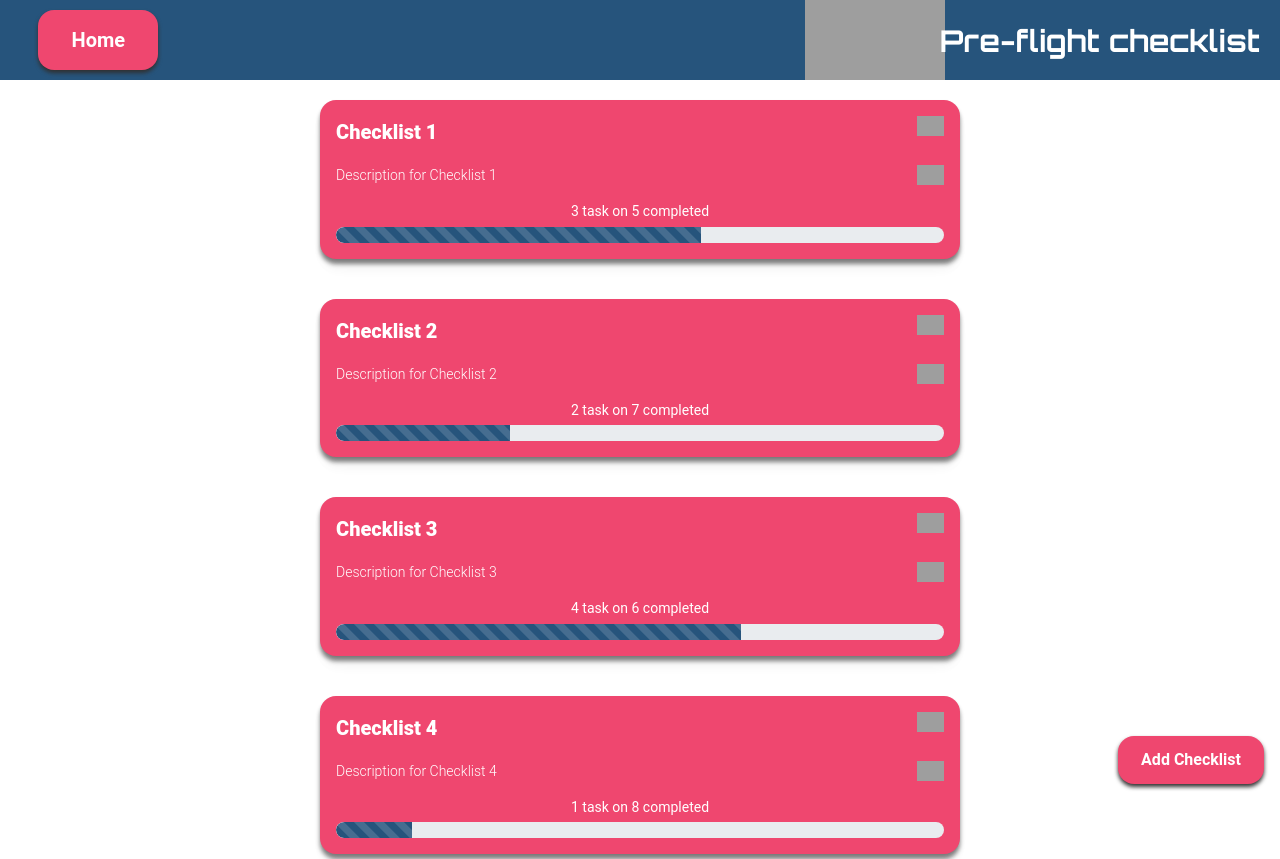
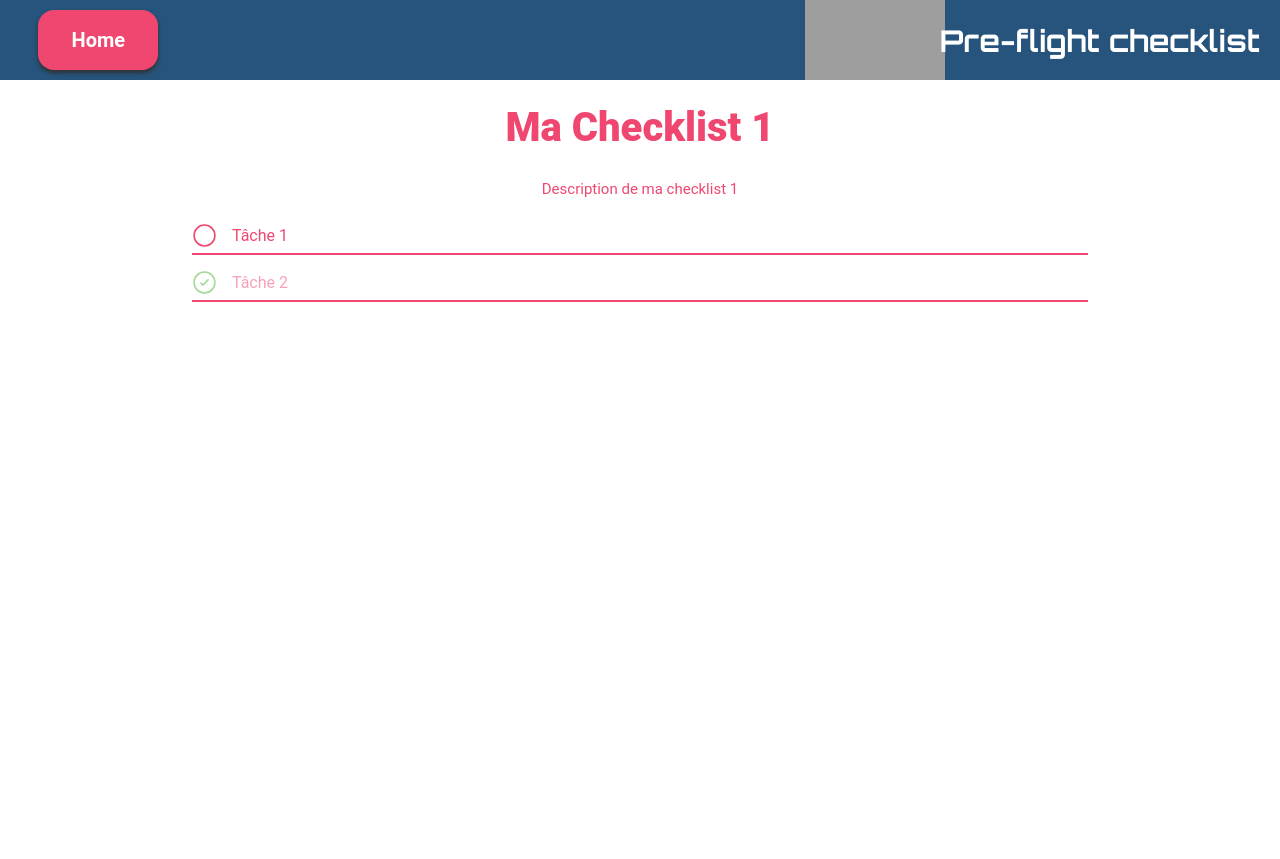
Before and after one commit to YanisBra/Checklist, a React (Vite) app: page /list/1 in a window 1280 px wide. Shown: the top 859 px of the page. Built offline with nearby package versions, Linux system fonts and the light colour scheme; grey boxes are pictures that could not be loaded.

Commit message:
Ajout des routes

```diff
--- a/package.json
+++ b/package.json
@@ -35,7 +35,7 @@
     "react": "^18.2.0",
     "react-bootstrap": "^2.9.1",
     "react-dom": "^18.2.0",
-    "react-router-dom": "^6.18.0",
+    "react-router-dom": "^6.20.0",
     "styled-components": "^6.1.1",
     "uniqid": "^5.4.0"
   },
--- a/src/App.jsx
+++ b/src/App.jsx
@@ -1,3 +1,4 @@
+import { NavLink, Routes, Route } from "react-router-dom";
 import Navbar2 from "./Checklist/Composants/Navbar2";
 import PageDashboard from "./Checklist/Dashboard/PageDashboard";
 import PageForm from "./Checklist/Form/PageForm";
@@ -7,9 +8,16 @@ function App() {
   return (
     <>
       <Navbar2 />
-      <PageDashboard />
-      <PageForm />
-      <PageList />
+      <div>
+        {/* <NavLink to="/">Dashboard</NavLink>{" "}
+        <NavLink to="/newForm">Form</NavLink> */}
+      </div>
+      <Routes>
+        <Route path="/" element={<PageDashboard />} />
+        <Route path="/form" element={<PageForm />} />
+        <Route path="/newForm" element={<PageForm />} />
+        <Route path="/list/:id" element={<PageList />} />
+      </Routes>
     </>
   );
 }
--- a/src/Checklist/Composants/Navbar2.jsx
+++ b/src/Checklist/Composants/Navbar2.jsx
@@ -2,6 +2,7 @@ import React from "react";
 import Navbar from "react-bootstrap/Navbar";
 import styled from "styled-components";
 import { Button } from "@mantine/core";
+import { Link } from "react-router-dom";
 
 const StyledNavbar = styled(Navbar)`
   position: fixed;
@@ -78,12 +79,19 @@ const StyledNavbar = styled(Navbar)`
 const Navbar2 = () => {
   return (
     <StyledNavbar>
-      <Button className="Home" radius="lg" variant="filled" size="xl">
+      <Button
+        className="Home"
+        radius="lg"
+        variant="filled"
+        size="xl"
+        href="youtube.com"
+      >
         Home
       </Button>
+
       <div className="Entreprise">
         <img src="./Images/Logo.png" alt="Logo" className="Logo" />
-        <a href="#" className="Pre-flight-checklist">
+        <a href="/" className="Pre-flight-checklist">
           Pre-flight checklist
         </a>
       </div>
--- a/src/Checklist/Dashboard/CardList.jsx
+++ b/src/Checklist/Dashboard/CardList.jsx
@@ -45,7 +45,7 @@ const StyledDiv = styled.div`
   }
 `;
 
-function CardList({ title, description, taskDone, nbTask }) {
+function CardList({ title, description, taskDone, nbTask, id }) {
   const pourcentage = (taskDone / nbTask) * 100;
 
   return (
@@ -55,8 +55,8 @@ function CardList({ title, description, taskDone, nbTask }) {
         shadow="sm"
         padding="xl"
         component="a"
-        href="https://www.youtube.com/watch?v=dQw4w9WgXcQ"
-        target="_blank"
+        href={`/list/${id}`}
+        // target="_blank"
         radius="lg"
       >
         <Text className="Title" fw={800} size="xl" mt="md" ta="left">
--- a/src/Checklist/Dashboard/PageDashboard.jsx
+++ b/src/Checklist/Dashboard/PageDashboard.jsx
@@ -1,54 +1,49 @@
+import React, { useState, useEffect } from "react";
 import CardList from "./CardList";
+import { Link } from "react-router-dom";
 import styled from "styled-components";
 import uniqid from "uniqid";
 import { Button } from "@mantine/core";
-
-//Tableau des chekclists
-const checklists = [
-  {
-    title: "Checklist 1",
-    description: "Description for Checklist 1",
-    taskDone: 3,
-    nbTask: 5,
-  },
-  {
-    title: "Checklist 2",
-    description: "Description for Checklist 2",
-    taskDone: 2,
-    nbTask: 7,
-  },
-  {
-    title: "Checklist 3",
-    description: "Description for Checklist 3",
-    taskDone: 4,
-    nbTask: 6,
-  },
-  {
-    title: "Checklist 4",
-    description: "Description for Checklist 4",
-    taskDone: 1,
-    nbTask: 8,
-  },
-  {
-    title: "Checklist 5",
-    description: "Description for Checklist 5",
-    taskDone: 5,
-    nbTask: 5,
-  },
-];
+import initialChecklistsData from "../Data/checklistsData";
 
 const PageDashboard = () => {
+  const [checklistsData, setChecklists] = useState(initialChecklistsData);
+
   return (
     <StyledDashboard>
       <ContainerDiv>
-        {checklists.map((list) => (
-          <CardList key={uniqid} {...list} />
+        {checklistsData.map(({ id, title, description, nbTask, taskDone }) => (
+          <CardList
+            key={id}
+            id={id}
+            title={title}
+            description={description}
+            nbTask={nbTask}
+            taskDone={taskDone}
+          />
         ))}
       </ContainerDiv>
-      <Button className="Button" variant="filled" size="md" radius="lg">
-        Add Checklist
-      </Button>
-      <button className="MobileButton">+</button>
+      {/* {checklistsData.map(({ title }) => (
+        <Link key={uniqid()} to={`/list/${uniqid()}`}>
+          <div>
+            <p>{title}</p>
+          </div>
+        </Link>
+      ))} */}
+      <Link to="/form">
+        <Button
+          className="Button"
+          variant="filled"
+          size="md"
+          radius="lg"
+          href="list"
+        >
+          Add Checklist
+        </Button>
+      </Link>
+      <Link to="/form">
+        <button className="MobileButton">+</button>
+      </Link>
     </StyledDashboard>
   );
 };
@@ -59,6 +54,10 @@ const ContainerDiv = styled.div`
   align-items: center;
   justify-content: center;
   margin-top: 10vh;
+
+  .link {
+    text-decoration: none;
+  }
 `;
 
 const StyledDashboard = styled.div`
--- /dev/null
+++ b/src/Checklist/Data/checklistsData.jsx
@@ -0,0 +1,59 @@
+const checklistsData = [
+  {
+    title: "Ma Checklist 1",
+    description: "Description de ma checklist 1",
+    taskDone: 3,
+    nbTask: 5,
+    id: 1,
+    tasks: [
+      { task: "Tâche 1", done: false },
+      { task: "Tâche 2", done: true },
+    ],
+  },
+  {
+    title: "Ma Checklist 2",
+    description: "Description de ma checklist 2",
+    taskDone: 8,
+    nbTask: 12,
+    id: 2,
+    tasks: [
+      { task: "Tâche 1", done: true },
+      { task: "Tâche 2", done: false },
+    ],
+  },
+  {
+    title: "Ma Checklist 3",
+    description: "Description de ma checklist 3",
+    taskDone: 0,
+    nbTask: 8,
+    id: 3,
+    tasks: [
+      { task: "Tâche 1", done: true },
+      { task: "Tâche 2", done: false },
+    ],
+  },
+  {
+    title: "Ma Checklist 4",
+    description: "Description de ma checklist 4",
+    taskDone: 2,
+    nbTask: 4,
+    id: 4,
+    tasks: [
+      { task: "Tâche 1", done: true },
+      { task: "Tâche 2", done: false },
+    ],
+  },
+  {
+    title: "Ma Checklist 5",
+    description: "Description de ma checklist 5",
+    taskDone: 5,
+    nbTask: 5,
+    id: 5,
+    tasks: [
+      { task: "Tâche 1", done: true },
+      { task: "Tâche 2", done: false },
+    ],
+  },
+];
+
+export default checklistsData;
--- a/src/Checklist/List/PageList.jsx
+++ b/src/Checklist/List/PageList.jsx
@@ -2,27 +2,23 @@ import styled from "styled-components";
 import uniqid from "uniqid";
 import Task from "./RedTask";
 import PropTypes from "prop-types";
+import checklistsData from "../Data/checklistsData";
+import { useParams } from "react-router-dom";
 
-const tasks = [
-  { task: "Task 1", value: false },
-  { task: "Task 2", value: false },
-  { task: "Task 3", value: false },
-  { task: "Task 4", value: false },
-  { task: "Task 5", value: false },
-  { task: "Task 6", value: true },
-  { task: "Task 7", value: true },
-];
+const PageList = () => {
+  const { id } = useParams();
+  const checklist = checklistsData.find((item) => item.id === parseInt(id));
 
-const PageList = ({ title, description }) => {
-  const sortedTasks = [...tasks].sort((a, b) => a.value - b.value);
+  // Tri des tâches par l'état "done"
+  const sortedTasks = [...checklist.tasks].sort((a, b) => a.done - b.done);
 
   return (
     <>
       <StyledList>
-        <h1>{title}</h1>
-        <h2>{description}</h2>
-        {sortedTasks.map((task) => (
-          <Task key={uniqid} {...task} />
+        <h1>{checklist.title}</h1>
+        <h2>{checklist.description}</h2>
+        {sortedTasks.map(({ task, done }) => (
+          <Task key={uniqid()} task={task} done={done} />
         ))}
       </StyledList>
     </>
@@ -36,7 +32,6 @@ const StyledList = styled.div`
   align-items: center;
   min-height: 100vh;
   margin-top: 13vh;
-  font-family: "Orbitron", sans-serif;
   color: #ef476f;
   & h1 {
     font-weight: 900;
--- a/src/Checklist/List/RedTask.jsx
+++ b/src/Checklist/List/RedTask.jsx
@@ -19,12 +19,12 @@ const StyledTask = styled.div`
 
   p {
     margin: 0;
-    opacity: ${({ value }) => (value ? 0.5 : 1)};
+    opacity: ${({ done }) => (done ? 0.5 : 1)};
   }
 `;
 
-function RedTask({ task, value, onChange }) {
-  const [isChecked, setIsChecked] = useState(value);
+function RedTask({ task, done, onChange }) {
+  const [isChecked, setIsChecked] = useState(done);
 
   const toggleCheck = () => {
     setIsChecked(!isChecked);
@@ -37,7 +37,7 @@ function RedTask({ task, value, onChange }) {
   const check = isChecked ? "/Images/CheckCircle.svg" : "/Images/Circle.svg";
 
   return (
-    <StyledTask value={isChecked}>
+    <StyledTask done={isChecked}>
       <img
         src={check}
         alt="Circle"
@@ -52,13 +52,13 @@ function RedTask({ task, value, onChange }) {
 // Props
 RedTask.propTypes = {
   task: PropTypes.string.isRequired,
-  value: PropTypes.bool.isRequired,
+  done: PropTypes.bool.isRequired,
   onChange: PropTypes.func, // Ajouter la prop onChange
 };
 
 RedTask.defaultProps = {
   task: "Default Task",
-  value: false,
+  done: false,
 };
 
 export default RedTask;
```
Also changed, not shown: 1 other file (tests, documents, lock files or other folders).
